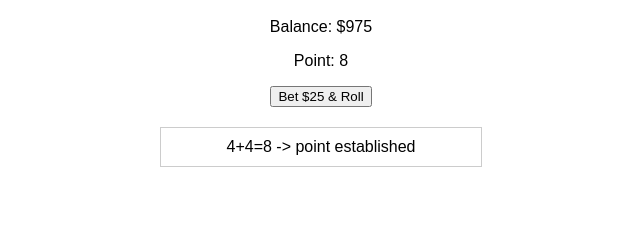
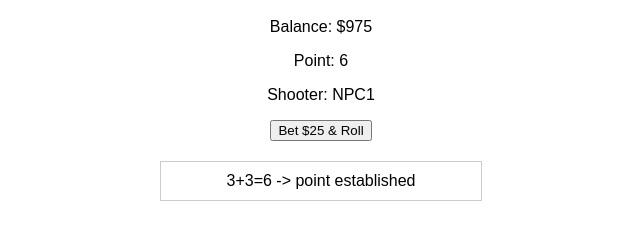
Before and after one commit to evanahlers/crapstest2025, a website: page index.html in a window 1280 px wide. Both pictures are taken after a click on the button "Bet $25 & Roll". Shown: the part 80-320 px from the top of the page, without its empty margins (319-959 px from the left). Drawn offline with Linux system fonts and the light colour scheme.

Commit message:
Add shooter rotation and table support

```diff
--- a/index.html
+++ b/index.html
@@ -12,24 +12,29 @@ body { font-family: sans-serif; text-align: center; margin-top: 40px; }
 <h1>Craps Simulator</h1>
 <p>Balance: $<span id="balance"></span></p>
 <p>Point: <span id="point">None</span></p>
+<p>Shooter: <span id="shooter"></span></p>
 <button id="roll">Bet $25 & Roll</button>
 <div id="log"></div>
 <script src="src/craps.js"></script>
+<script src="src/table.js"></script>
 <script>
 const game = new CrapsGame();
+const table = new CrapsTable(game);
 const balanceEl = document.getElementById('balance');
 const pointEl = document.getElementById('point');
 const logEl = document.getElementById('log');
+const shooterEl = document.getElementById('shooter');
 function updateUI(result, log) {
   balanceEl.textContent = game.balance;
   pointEl.textContent = game.point || 'None';
+  shooterEl.textContent = table.shooter.name;
   if (result) {
     logEl.textContent += `${log.d1}+${log.d2}=${log.total} -> ${result}\n`;
   }
 }
 updateUI();
 document.getElementById('roll').addEventListener('click', () => {
-  const res = game.playRound();
+  const res = table.roll();
   const latest = game.log[game.log.length - 1];
   updateUI(res, latest);
 });
--- /dev/null
+++ b/src/table.js
@@ -0,0 +1,53 @@
+(function(root, factory) {
+  if (typeof module === 'object' && module.exports) {
+    module.exports = factory();
+  } else {
+    root.CrapsTable = factory().CrapsTable;
+    root.Player = factory().Player;
+  }
+}(typeof self !== 'undefined' ? self : this, function() {
+  class Player {
+    constructor(name, transform) {
+      this.name = name;
+      this.transform = transform || null;
+    }
+    applyTransform(d1, d2) {
+      if (this.transform) {
+        const out = this.transform(d1, d2);
+        if (Array.isArray(out) && out.length === 2) return out;
+      }
+      return [d1, d2];
+    }
+  }
+
+  class CrapsTable {
+    constructor(game, seats = 8) {
+      this.game = game;
+      this.players = [];
+      for (let i = 0; i < seats; i++) {
+        this.players.push(new Player(`NPC${i + 1}`));
+      }
+      this.shooterIndex = 0;
+    }
+    get shooter() {
+      return this.players[this.shooterIndex];
+    }
+    roll() {
+      const shooter = this.shooter;
+      const orig = this.game.rollDice.bind(this.game);
+      this.game.rollDice = () => {
+        let [d1, d2, _t] = orig();
+        [d1, d2] = shooter.applyTransform(d1, d2);
+        return [d1, d2, d1 + d2];
+      };
+      const result = this.game.playRound();
+      this.game.rollDice = orig;
+      if (!this.game.point && (result === 'win' || result === 'lose')) {
+        this.shooterIndex = (this.shooterIndex + 1) % this.players.length;
+      }
+      return result;
+    }
+  }
+
+  return { Player, CrapsTable };
+}));
```
Also changed, not shown: src/play.js (+5 -2 lines), test/craps.test.js (+23 -1 lines), README.md.
